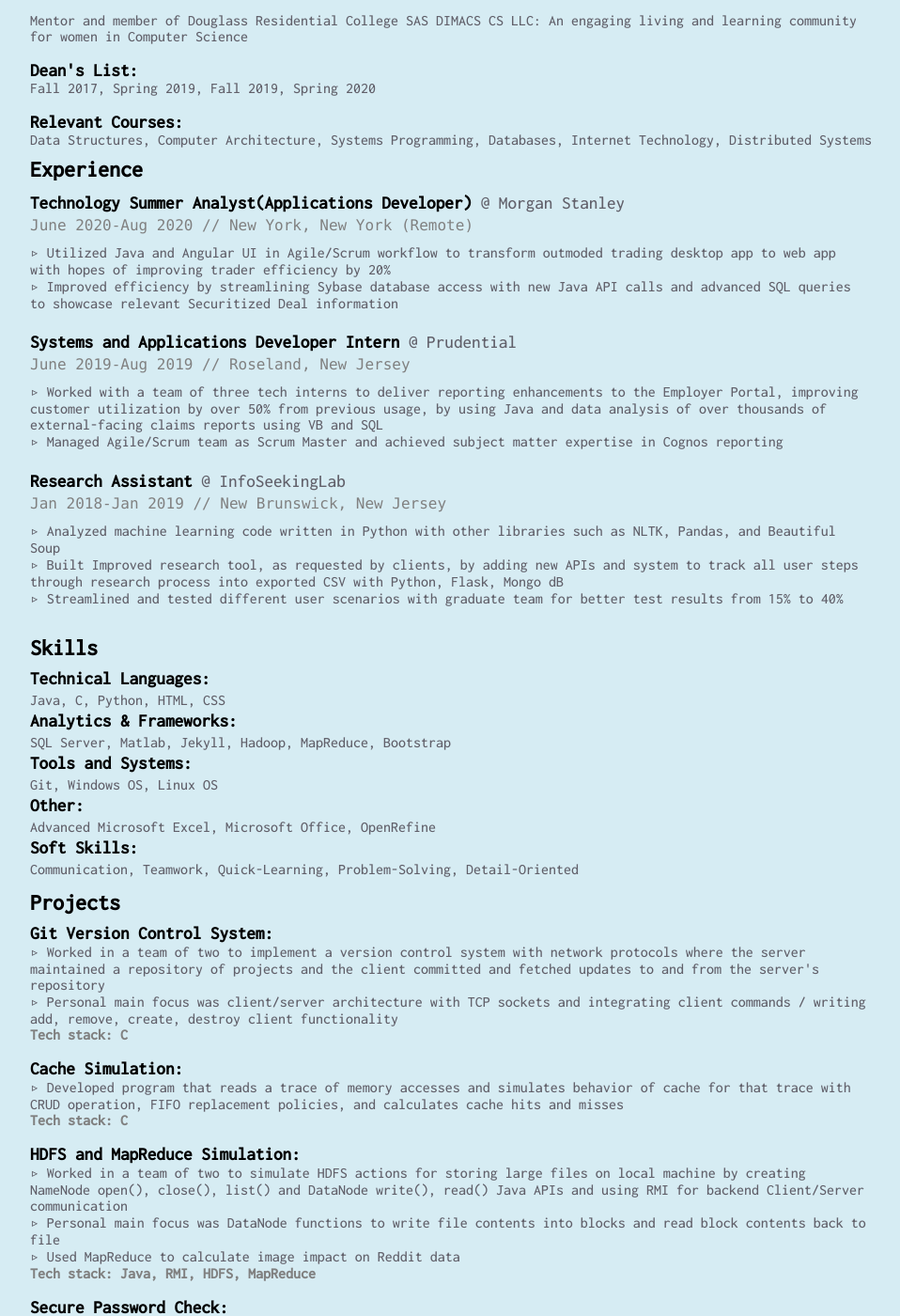
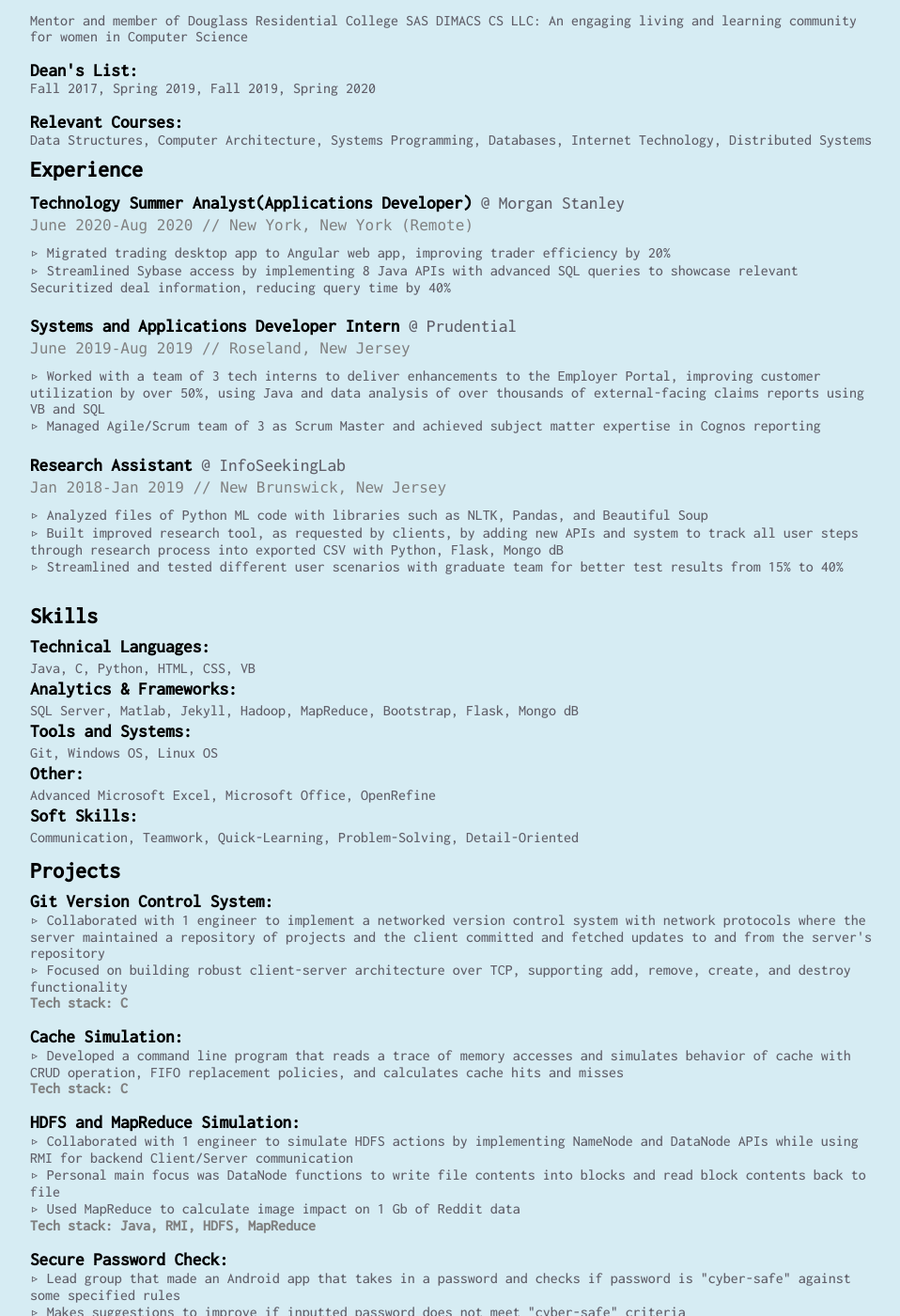
Before and after one commit to nithi0105/nithi0105.github.io, a Jekyll site: the page built from resume/index.html, in a window 1280 px wide and 1400 px high, scrolled down 984 px. Shown: the whole window at 94% size, without its empty margins (160-1118 px from the left). Built offline with Jekyll 4.4.1, drawn with Linux system fonts in a browser that asks for light colours; some of the changed text lies outside the part shown.

Commit message:
Update index.html

```diff
--- a/resume/index.html
+++ b/resume/index.html
@@ -5,7 +5,7 @@
 <h1>Resume</h1>
 <br>
 <hr>
-<a class="res" href="Nithi-Kumar-resume.pdf" target="_blank">
+<a class="res" href="Nithi-Kumar-resume2.pdf" target="_blank">
 	<img src="http://nithi0105.github.io/resume/resume-img.PNG" alt="Link to Resume"  style="width:30%;height:auto"></a>
 <hr>
 <br>
@@ -44,31 +44,24 @@
 <p> <span style="color:black;font-weight:bold">Technology Summer Analyst(Applications Developer)</span> @ Morgan Stanley
 	<div class="e-dateplace">June 2020-Aug 2020 // New York, New York (Remote)</div>
 	<div class="res-body"><ul class="res-body">
-		<li>▹ Utilized Java and Angular UI in Agile/Scrum workflow to transform outmoded trading desktop
-app to web app with hopes of improving trader efficiency by 20%</li>
-		<li> ▹ Improved efficiency by streamlining Sybase database access with new Java API calls and
-advanced SQL queries to showcase relevant Securitized Deal information</li>
+		<li> ▹ Migrated trading desktop app to Angular web app, improving trader efficiency by 20%</li>
+		<li> ▹ Streamlined Sybase access by implementing 8 Java APIs with advanced SQL queries to showcase relevant Securitized deal information, reducing query time by 40%</li>
 	</ul>
 </div>
 </p>
 <p><span style="color:black;font-weight:bold">Systems and Applications Developer Intern</span> @ Prudential
 	<div class="e-dateplace">June 2019-Aug 2019 // Roseland, New Jersey </div>
 	<div class="res-body"><ul class="res-body">
-		<li>▹ Worked with a team of three tech interns to deliver reporting enhancements to the Employer
-Portal, improving customer utilization by over 50% from previous usage, by using Java and data
-analysis of over thousands of external-facing claims reports using VB and SQL</li>
-		<li> ▹ Managed Agile/Scrum team as Scrum Master and achieved subject matter expertise in Cognos
-reporting</li>
+		<li> ▹ Worked with a team of 3 tech interns to deliver enhancements to the Employer Portal, improving customer utilization by over 50%, using Java and data analysis of over thousands of external-facing claims reports using VB and SQL </li>
+		<li> ▹ Managed Agile/Scrum team of 3 as Scrum Master and achieved subject matter expertise in Cognos reporting</li>
 	</ul>
 </div>
 </p>
 <p> <span style="color:black;font-weight: bold">Research Assistant</span> @ InfoSeekingLab
 	<div class="e-dateplace">Jan 2018-Jan 2019 // New Brunswick, New Jersey </div>
 	<div class="res-body"><ul class="res-body">
-		<li>▹ Analyzed machine learning code written in Python with other libraries such as NLTK, Pandas, and
-Beautiful Soup</li>
-		<li> ▹ Built Improved research tool, as requested by clients, by adding new APIs and system to track all
-user steps through research process into exported CSV with Python, Flask, Mongo dB</li>
+		<li> ▹ Analyzed files of Python ML code with libraries such as NLTK, Pandas, and Beautiful Soup</li>
+		<li> ▹ Built improved research tool, as requested by clients, by adding new APIs and system to track all user steps through research process into exported CSV with Python, Flask, Mongo dB</li>
 	<li>▹ Streamlined and tested different user scenarios with graduate team for better test results from
 15% to 40%</li>
 	</ul>
@@ -76,9 +69,9 @@
 </p>
 <h2 id="Skills">Skills</h2>
 <p><div class="res-headings">Technical Languages: </div>
-	<div class="s-body">Java, C, Python, HTML, CSS</div>
+	<div class="s-body">Java, C, Python, HTML, CSS, VB</div>
 	<div class="res-headings">Analytics & Frameworks: </div>
-	<div class="s-body">SQL Server, Matlab, Jekyll, Hadoop, MapReduce, Bootstrap</div>
+	<div class="s-body">SQL Server, Matlab, Jekyll, Hadoop, MapReduce, Bootstrap, Flask, Mongo dB</div>
 	<div class="res-headings">Tools and Systems: </div>
 	<div class="s-body">Git, Windows OS, Linux OS</div>
 	<div class="res-headings">Other: </div>
@@ -90,11 +83,8 @@
 <h2 id="Projects">Projects</h2>
 <p> <div class="res-headings">Git Version Control System: </div>
 	<div class="p-body"><ul class="p-body">
-		<li> ▹ Worked in a team of two to implement a version control system with network protocols where
-the server maintained a repository of projects and the client committed and fetched updates to
-and from the server's repository</li>
-		<li>▹ Personal main focus was client/server architecture with TCP sockets and integrating client
-commands / writing add, remove, create, destroy client functionality</li>
+		<li> ▹ Collaborated with 1 engineer to implement a networked version control system with network protocols where the server maintained a repository of projects and the client committed and fetched updates to and from the server's repository</li>
+		<li> ▹ Focused on building robust client-server architecture over TCP, supporting add, remove, create, and destroy functionality </li>
 </ul>
 </div>
 <div class="tech-stack">Tech stack: C </div>
@@ -102,9 +92,7 @@
 
 <div class="res-headings">Cache Simulation: </div>
 	<div class="p-body"><ul class="p-body">
-		<li> ▹ Developed program that reads a trace of memory accesses and simulates behavior of
-cache for that trace with CRUD operation, FIFO replacement policies, and calculates cache hits
-and misses</li>
+		<li> ▹ Developed a command line program that reads a trace of memory accesses and simulates behavior of cache with CRUD operation, FIFO replacement policies, and calculates cache hits and misses</li>
 </ul>
 </div>
 <div class="tech-stack">Tech stack: C </div>
@@ -112,12 +100,10 @@
 
 <div class="res-headings">HDFS and MapReduce Simulation: </div>
 	<div class="p-body"><ul class="p-body">
-		<li> ▹ Worked in a team of two to simulate HDFS actions for storing large files on local machine by
-creating NameNode open(), close(), list() and DataNode write(), read() Java APIs and using RMI
-for backend Client/Server communication</li>
+		<li> ▹ Collaborated with 1 engineer to simulate HDFS actions by implementing NameNode and DataNode APIs while using RMI for backend Client/Server communication</li>
 		<li> ▹ Personal main focus was DataNode functions to write file contents into blocks and read block
 contents back to file</li>
-		<li> ▹ Used MapReduce to calculate image impact on Reddit data</li>
+		<li> ▹ Used MapReduce to calculate image impact on 1 Gb of Reddit data</li>
 </ul>
 </div>
 <div class="tech-stack">Tech stack: Java, RMI, HDFS, MapReduce </div>
@@ -144,33 +130,34 @@
 	<div class="res-headings">Community Outreach Director | Women in Computer Science (WiCS) </div>
 	<div class="e-dateplace"> May 2019 - May 2020</div>
 	<div class="p-body"><ul class="p-body">
-		<li> ▹ Manage CS Mentorship and Incentive Program in collaboration with Rutgers tech clubs.</li>
-		<li> ▹ Organize Ladies in Tech Meetup with over 100 attendees. </li>
-		<li> ▹ Lead Percentage Project initiative at Rutgers; visual campaign that highlights microaggressions in tech fields</li>
+		<li> ▹ Managed CS Mentorship and Incentive Program in collaboration with 2 Rutgers tech clubs.</li>
+		<li> ▹ Organized Ladies in Tech Meetup with over 100 attendees. </li>
+		<li> ▹ Lead Percentage Project initiative at Rutgers; visual campaign that highlights microaggressions in tech fields, reaching 800+ people</li>
+		<li> ▹ <a class="links" href="https://percentageproject.com/#/gallery" target="_blank">Link to Percentage Project Gallery 2020</a></li>
 	</ul>
 </div>
 <br>
 	<div class="res-headings">Lead Ambassador | BUILT BY GIRLS </div>
 	<div class="e-dateplace"> Oct 2018 - Present</div>
 	<div class="p-body"><ul class="p-body">
-		<li> ▹ Recruit women all over the country to join Wave, BBG mentorship program, and represent BBG at technical conferences</li>
-		<li> ▹ Host monthly meetups as safe space for women to discuss internships, academics, and expanding networks</li>
+		<li> ▹ Recruited 50+ women join BBG mentorship program, and represent BBG at 3 tech conferences</li>
+		<li> ▹ Hosted 5 monthly meetups with 20 attendees as safe space for women to discuss internships and academics</li>
 	</ul>
 </div>
 <br>
 	<div class="res-headings">Events Director | HackHers </div>
 	<div class="e-dateplace"> Oct 2019 - Feb 2020</div>
 	<div class="p-body"><ul class="p-body">
-	<li> ▹ Managed/scheduled all day-of events for annual female-run hackathon</li>
-	<li> ▹ Organized all volunteers on day-of </li>
-	<li> ▹ Collaborated with STEM clubs and company reps to host technical workshops</li>
+	<li> ▹ Managed 30 day-of events and scheduling for annual female-run hackathon</li>
+	<li> ▹ Organized 30 volunteers on day-of </li>
+	<li> ▹ Collaborated with 4 STEM clubs and companies to host 10 technical workshops</li>
 </ul>
 </div>
 <br>
 	<div class="res-headings">Sponsorship Organizer | HackHers </div>
 	<div class="e-dateplace"> Oct 2018 - Feb 2019</div>
 	<div class="p-body"><ul class="p-body">
-		<li> ▹ Contacted company reps about sponsoring female-run hackathon</li>
+		<li> ▹ Contacted 20 company reps about sponsoring female-run hackathon</li>
 		<li> ▹ Followed up and organized timesheet for sponsors and sponsor events</li>
 	</ul>
 </div>
```
Also changed, not shown: other parts of resume/index.html (+1 -1 lines).
